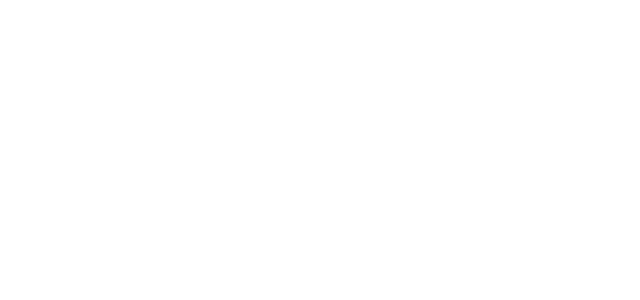
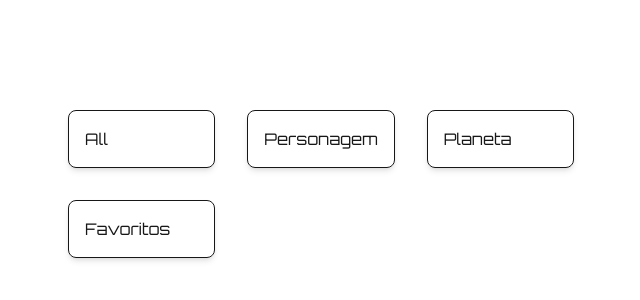
Before and after one commit to GeniferGonzalezSantos/star_wars_explorer_challenge, a Next.js app: page / in a window 1280 px wide. Shown: the part 216-516 px from the top of the page, without its empty margins (319-959 px from the left). Built offline with nearby package versions, Linux system fonts and the light colour scheme.

Commit message:
update home

```diff
--- a/src/app/page.tsx
+++ b/src/app/page.tsx
@@ -1,11 +1,27 @@
+"use client";
 import React from "react";
+import { Card } from "./components/card/page";
 
 export default function Home() {
   return (
-    <div className="grid grid-rows-[20px_1fr_20px] items-center justify-items-center min-h-screen p-8 pb-20 gap-16 sm:p-20 font-[family-name:var(--font-geist-sans)]">
-      <main className="flex flex-col gap-[32px] row-start-2 items-center sm:items-start">
-        {/* serach e 3 cards com categorias */}
+    <div className="grid grid-rows-[20px_1fr_20px] items-center justify-items-center min-h-screen gap-16 font-[family-name:var(--font-Orbitron-sans)]">
+      <main className="flex flex-col gap-[32px] row-start-2 items-center">
+        <Card
+          items={["All", "Personagem", "Planeta", "Favoritos"]}
+          renderItem={(item: string) => (
+            <div
+              onClick={() => {
+                if (item === "Personagem") {
+                  window.location.href = "/people";
+                }
+              }}
+              className="cursor-pointer"
+            >
+              {item}
+            </div>
+          )}
+        />
       </main>
     </div>
   );
-}
+};
```
